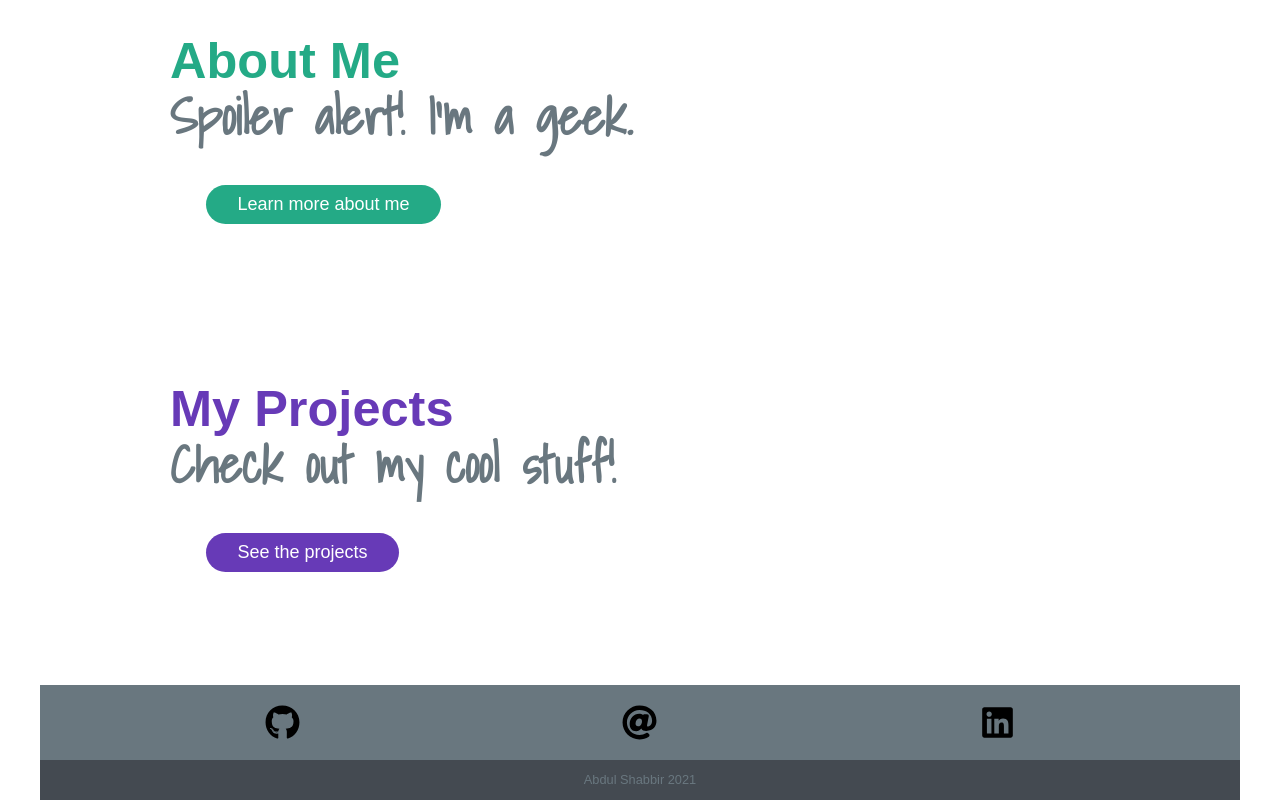
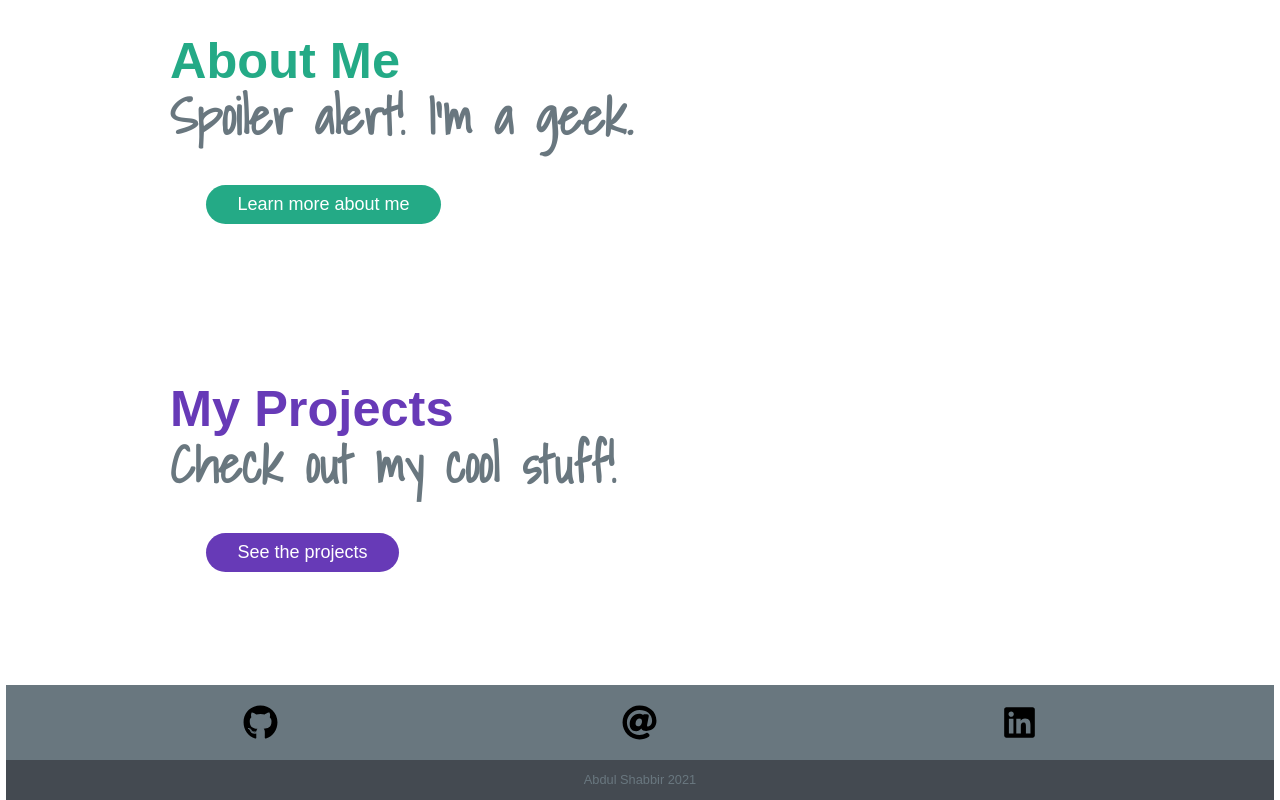
Before and after one commit to abdulqshabbir/my-portfolio, a Next.js app: page / in a window 1280 px wide. Shown: the part 479-1279 px from the top of the page. Built offline with nearby package versions, Linux system fonts and the light colour scheme.

Commit message:
Footer now stretches horizontally but a horizontal scroll is created

```diff
--- a/components/Footer.js
+++ b/components/Footer.js
@@ -2,8 +2,13 @@ import styled from "styled-components";
 
 export default styled.section`
   min-height: 100px;
+  padding: 0;
+  margin: 0;
   display: flex;
   flex-direction: column;
+  /* align-self and width ensure footer stretches horizontally on all screen sizes */
+  align-self: center;
+  width: 99vw;
   /* flex-shrink stick the footer to the bottom of the page */
   flex-shrink: 0;
 `;
--- a/components/FooterSection.js
+++ b/components/FooterSection.js
@@ -6,6 +6,7 @@ export default styled.div`
   justify-content: space-around;
   align-items: center;
   padding: 0 4em;
+  margin: 0;
   background-color: ${(props) => props.color};
   width: 100%;
   min-height: ${(props) => props.minHeight};
```
